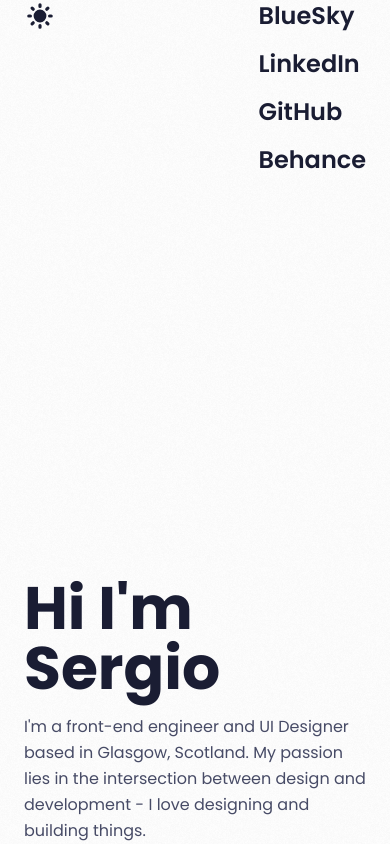
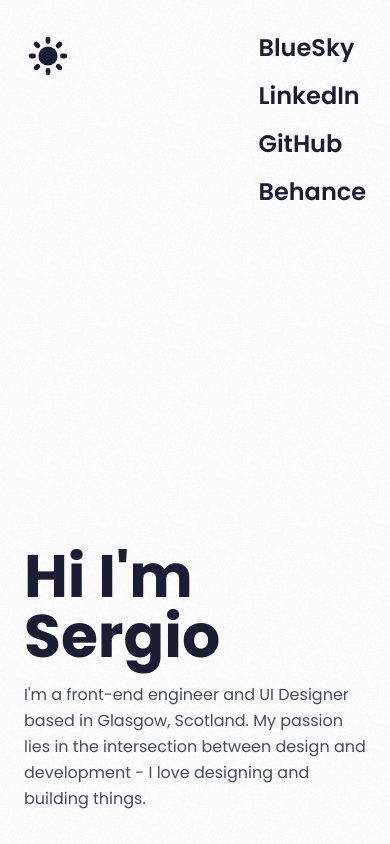
Before and after one commit to sergiocast97/sergiocastillo.dev, a Vue app: page / in a window 390 px wide. Built offline with nearby package versions, Linux system fonts and the light colour scheme.

Commit message:
mobile padding fix

```diff
--- a/src/App.vue
+++ b/src/App.vue
@@ -3,7 +3,7 @@
     <div
       class="relative transition bg-light-background scroll-smooth selection:bg-secondary selection:text-light-darkest dark:bg-dark-darkest"
     >
-      <div class="relative z-10 h-dvh container md:py-12">
+      <div class="relative z-10 h-dvh container py-8 md:py-12">
         <div class="h-full mx-auto">
           <div class="flex flex-col justify-between h-full gap-16">
             <header
@@ -19,7 +19,7 @@
                 <div :class="{ hidden: !isDark }">
                   <svg
                     id="theme-toggle-dark-icon"
-                    class="w-8 h-8 text-light-darkest transition lg:size-12 dark:text-dark-white hover:text-secondary dark:hover:text-secondary"
+                    class="text-light-darkest transition size-12 dark:text-dark-white hover:text-secondary dark:hover:text-secondary"
                     fill="currentColor"
                     viewBox="0 0 20 20"
                     xmlns="http://www.w3.org/2000/svg"
@@ -32,7 +32,7 @@
                 <div :class="{ hidden: isDark }">
                   <svg
                     id="theme-toggle-light-icon"
-                    class="w-8 h-8 text-light-darkest transition lg:size-12 dark:text-dark-white hover:text-secondary dark:hover:text-secondary"
+                    class="text-light-darkest transition size-12 dark:text-dark-white hover:text-secondary dark:hover:text-secondary"
                     fill="currentColor"
                     viewBox="0 0 20 20"
                     xmlns="http://www.w3.org/2000/svg"
```
